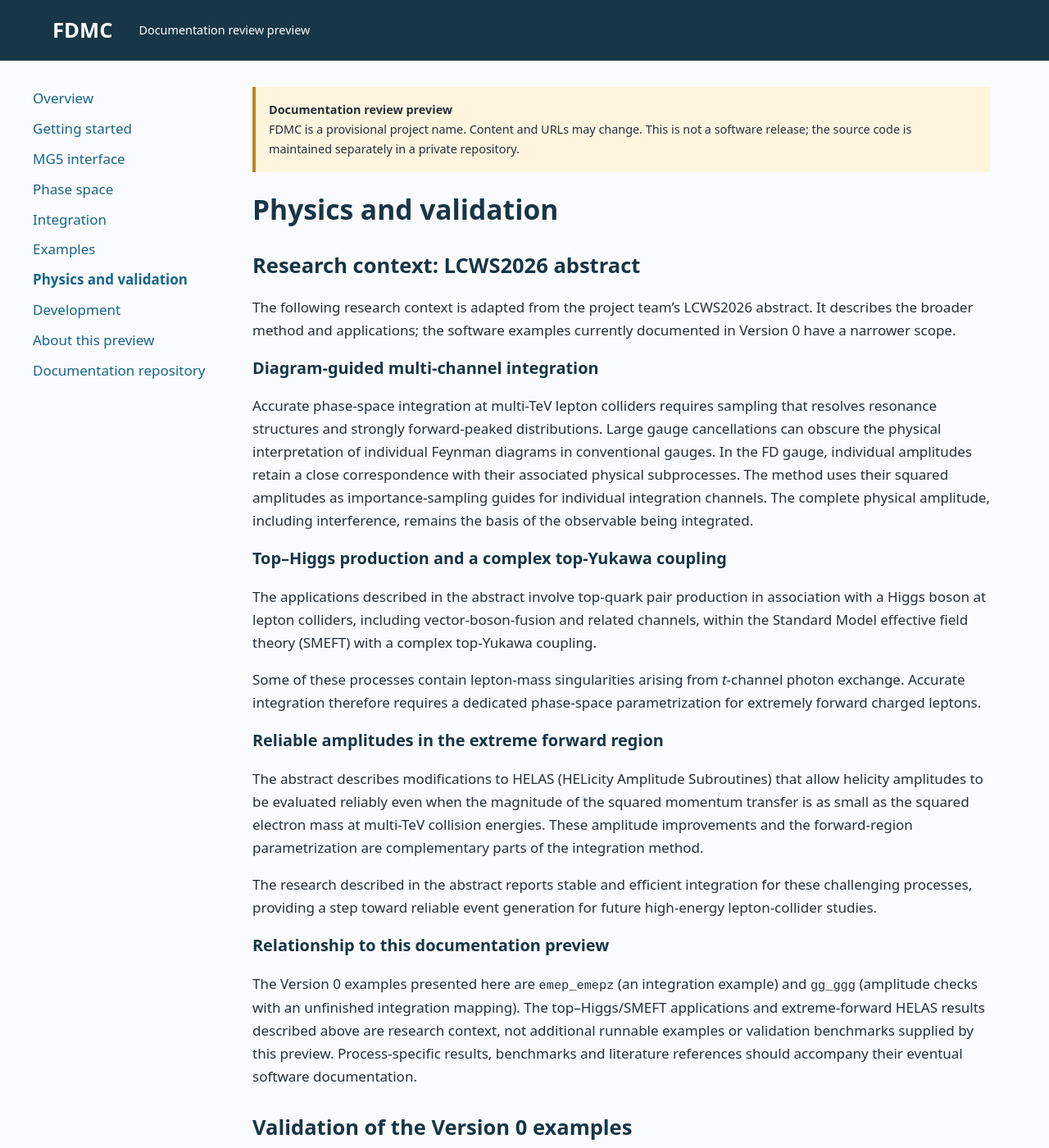
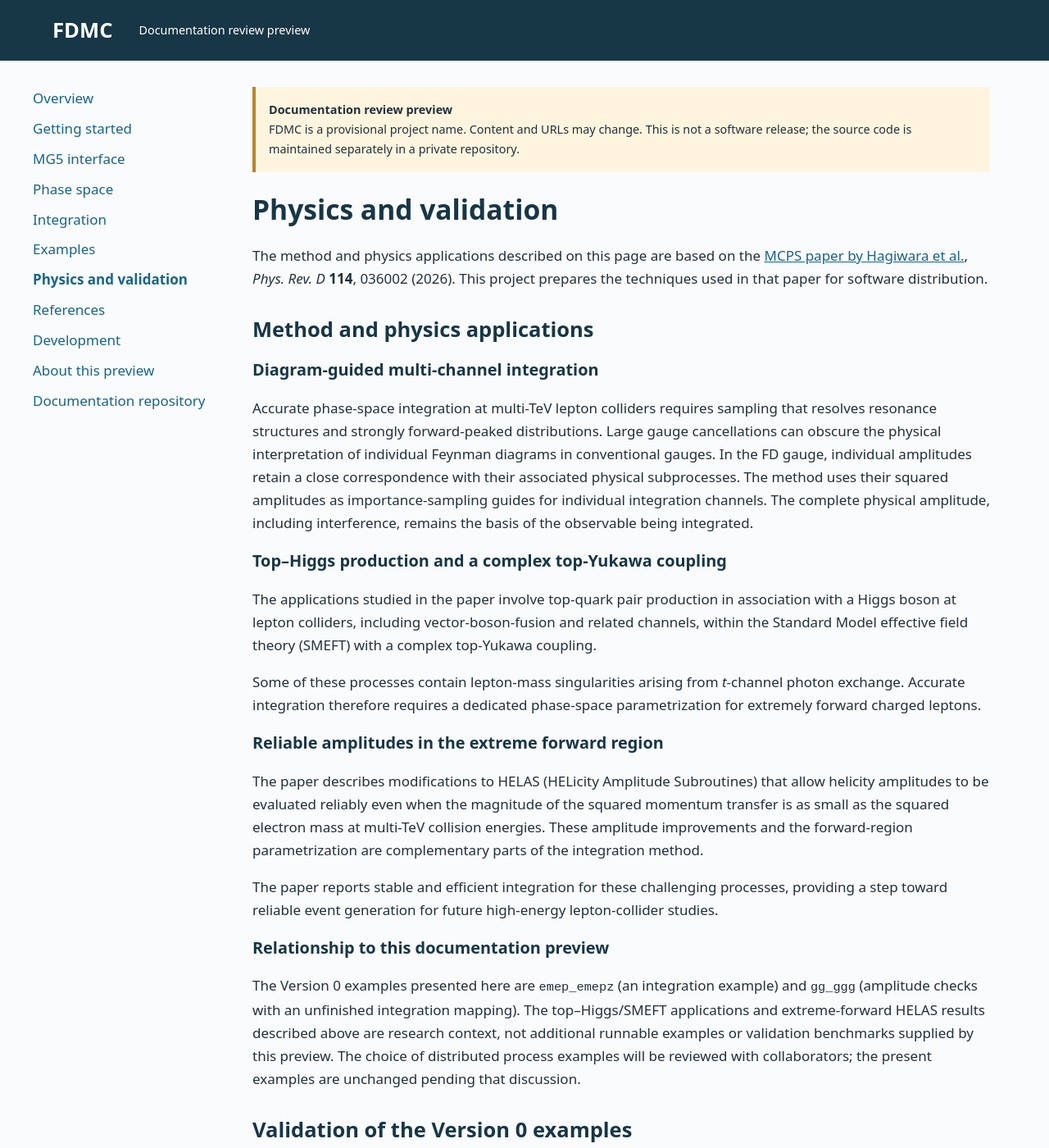
Before and after one commit to jkanzaki105/fdmc-docs-preview, a Jekyll site: the page built from docs/physics.md, in a window 1280 px wide and 1400 px high. Shown: the whole window at 82% size. Built offline with Jekyll 4.4.1, drawn with Linux system fonts in a browser that asks for light colours; some of the changed text lies outside the part shown.

Commit message:
Identify MCPS paper as scientific basis and centralize references

```diff
--- a/docs/_layouts/default.html
+++ b/docs/_layouts/default.html
@@ -10,8 +10,8 @@
 <header><a href="{{ '/' | relative_url }}">FDMC</a><span>Documentation review preview</span></header>
 <div class="shell">
 <nav aria-label="Documentation">
-{% assign pages = 'index,getting-started,mg5-interface,phase-space,integration,examples,physics,development,publication' | split: ',' %}
-{% assign labels = 'Overview,Getting started,MG5 interface,Phase space,Integration,Examples,Physics and validation,Development,About this preview' | split: ',' %}
+{% assign pages = 'index,getting-started,mg5-interface,phase-space,integration,examples,physics,references,development,publication' | split: ',' %}
+{% assign labels = 'Overview,Getting started,MG5 interface,Phase space,Integration,Examples,Physics and validation,References,Development,About this preview' | split: ',' %}
 {% for slug in pages %}
 <a {% if page.url contains slug %}aria-current="page"{% endif %} href="{{ '/' | append: slug | append: '.html' | relative_url }}">{{ labels[forloop.index0] }}</a>
 {% endfor %}
--- a/docs/physics.md
+++ b/docs/physics.md
@@ -5,11 +5,14 @@ title: Physics and validation
 
 # Physics and validation
 
-## Research context: LCWS2026 abstract
+The method and physics applications described on this page are based on the
+[MCPS paper by Hagiwara et al.](references.html#mcps),
+*Phys. Rev. D* **114**, 036002 (2026). This project prepares the techniques
+used in that paper for software distribution.
 
-The following research context is adapted from the project team's LCWS2026
-abstract. It describes the broader method and applications; the software examples
-currently documented in Version 0 have a narrower scope.
+<span id="research-context-lcws2026-abstract"></span>
+
+## Method and physics applications
 
 ### Diagram-guided multi-channel integration
 
@@ -24,7 +27,7 @@ interference, remains the basis of the observable being integrated.
 
 ### Top–Higgs production and a complex top-Yukawa coupling
 
-The applications described in the abstract involve top-quark pair production
+The applications studied in the paper involve top-quark pair production
 in association with a Higgs boson at lepton colliders, including
 vector-boson-fusion and related channels, within the Standard Model effective
 field theory (SMEFT) with a complex top-Yukawa coupling.
@@ -35,13 +38,13 @@ phase-space parametrization for extremely forward charged leptons.
 
 ### Reliable amplitudes in the extreme forward region
 
-The abstract describes modifications to HELAS (HELicity Amplitude Subroutines)
+The paper describes modifications to HELAS (HELicity Amplitude Subroutines)
 that allow helicity amplitudes to be evaluated reliably even when the magnitude
 of the squared momentum transfer is as small as the squared electron mass at
 multi-TeV collision energies. These amplitude improvements and the forward-region
 parametrization are complementary parts of the integration method.
 
-The research described in the abstract reports stable and efficient integration
+The paper reports stable and efficient integration
 for these challenging processes, providing a step toward reliable event
 generation for future high-energy lepton-collider studies.
 
@@ -51,8 +54,8 @@ The Version 0 examples presented here are `emep_emepz` (an integration example)
 and `gg_ggg` (amplitude checks with an unfinished integration mapping).
 The top–Higgs/SMEFT applications and extreme-forward HELAS results described
 above are research context, not additional runnable examples or validation
-benchmarks supplied by this preview. Process-specific results, benchmarks and
-literature references should accompany their eventual software documentation.
+benchmarks supplied by this preview. The choice of distributed process examples will be reviewed with collaborators;
+the present examples are unchanged pending that discussion.
 
 ## Validation of the Version 0 examples
 
@@ -77,6 +80,4 @@ add another colour-flow sum. Process diagrams and configuration tables control
 coherent/incoherent reconstruction and channel weights; changes require
 physics-level review.
 
-No paper citation, release DOI or bibliography is invented by this preparation.
-The project owner should supply the intended FD-gauge/FDMC references and
-citation metadata before tagging the release.
+See [References](references.html) for the primary paper and its BibTeX record.
```
Also changed, not shown: docs/_data/references.json (added, +20 -0 lines), docs/index.md (+9 -2 lines), docs/publication.md (+3 -3 lines), docs/references.bib (added, +18 -0 lines), docs/references.md (added, +31 -0 lines), README.md.
